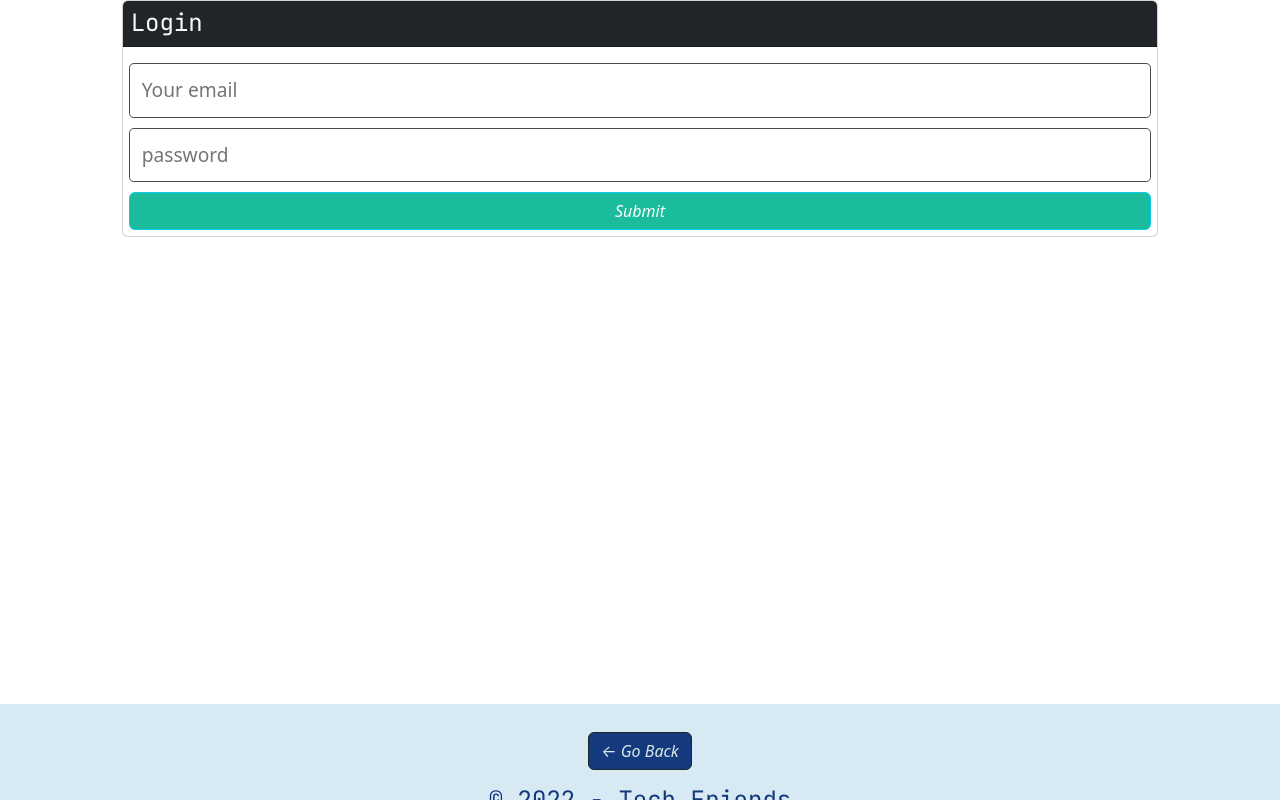
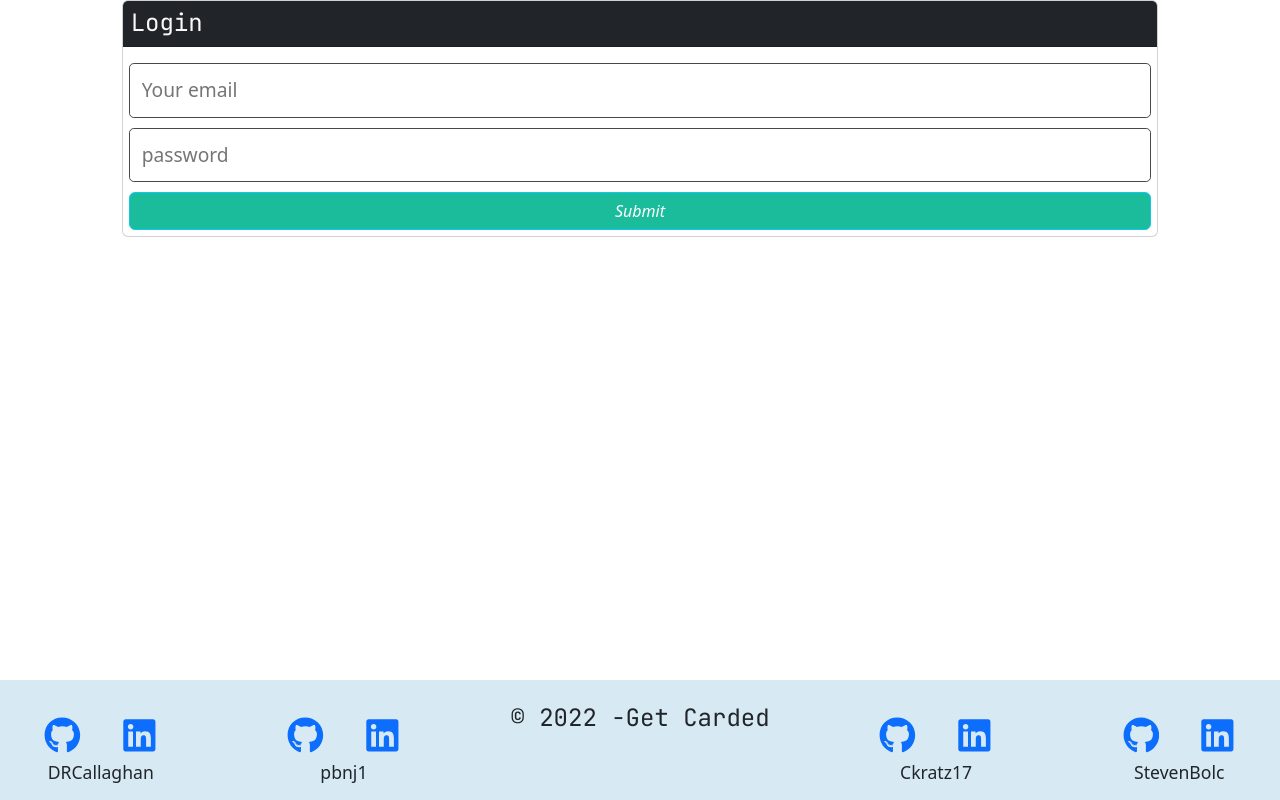
Before and after one commit to DRCallaghan/Carded, a React (Create React App) app in the folder client/: page /login in a window 1280 px wide. Built offline with nearby package versions, Linux system fonts and the light colour scheme.

Commit message:
added links to github and linkedIn to the footer

```diff
--- /dev/null
+++ b/client/src/components/Footer/footer.css
@@ -0,0 +1,16 @@
+.footer {
+    background-color: #d7eaf3;
+    border-top: solid 2px;
+    box-shadow: 0 0 10px 5px;
+    margin-top: 20px;
+
+    position: relative;
+    bottom: 0;
+
+  }
+
+
+.center{
+  align-items: center;
+  text-align: center;
+}
--- a/client/src/components/Footer/homefoot.js
+++ b/client/src/components/Footer/homefoot.js
@@ -1,15 +1,17 @@
 import React from 'react';
-import { useLocation, useNavigate } from 'react-router-dom';
+import { FaGithub, FaLinkedin } from 'react-icons/fa'
+import './footer.css'
 
 const HomeFooter = () => {
   const styles = {
     footerStyle: {
-        background: '#d7eaf3',
-        height: '12vh',
-        position: 'fixed',
-        bottom: '0'
-
-
+      bottom: '0',
+      display: 'flex',
+      justifyContent: "space-between",
+      height: '15vh',
+      fontSize: '2.87vw',
+      color: '#14397d',
+      background: '#d7eaf3',
     },
     logoStyle: {
       fontSize: '2.87vw',
@@ -17,22 +19,31 @@ const HomeFooter = () => {
     },
   };
 
-  const location = useLocation();
-  const navigate = useNavigate();
+
   return (
     <footer style={styles.footerStyle} className="w-100 mt-auto text-dark p-4">
-      <div style={styles.logoStyle} className="container text-center mb-5">
-        {location.pathname !== '/' && (
-          <button
-            className="btn btn-dark mb-3"
-            onClick={() => navigate(-1)}
-          >
-            &larr; Go Back
-          </button>
-        )}
-        <h4>&copy; {new Date().getFullYear()} - Tech Friends</h4>
+    <div className='center'>
+      <div><a href='https://github.com/DRCallaghan'><FaGithub /></a><a href='https://www.linkedin.com/in/dennis-russell-callaghan/'><FaLinkedin /></a>
+        <p>DRCallaghan</p>
       </div>
-    </footer>
+    </div>
+    <div className='center'>
+      <div><a href='https://github.com/pbnj1'><FaGithub /></a><a href='https://www.linkedin.com/in/pete-wang-SWE'><FaLinkedin /></a>
+        <p>pbnj1</p>
+      </div>
+    </div>
+      <h4>&copy; {new Date().getFullYear()} -Get Carded</h4>
+    <div className='center'>
+      <div><a href='https://github.com/Ckratz17'><FaGithub /></a><a href='https://www.linkedin.com/in/christopher-kratz-2a0714247/'><FaLinkedin /></a>
+        <p>Ckratz17</p>
+      </div>
+    </div>
+    <div className='center'>
+      <div ><a href='https://github.com/StevenBolc'><FaGithub /></a><a href='www.linkedin.com/in/StevenBolc'><FaLinkedin /></a>
+        <p>StevenBolc</p>
+      </div>
+    </div>
+  </footer>
   );
 };
 
--- a/client/src/components/Footer/index.js
+++ b/client/src/components/Footer/index.js
@@ -1,38 +1,51 @@
 import React from 'react';
 import { useLocation, useNavigate } from 'react-router-dom';
+import { FaGithub, FaLinkedin } from 'react-icons/fa'
+import "./footer.css"
 
 const Footer = () => {
   const styles = {
     footerStyle: {
+        position: 'fixed',
+        bottom: '0',
+        display: 'flex',
+        justifyContent: "space-between",
+        height: '15vh',
+        fontSize: '2.87vw',
+        color: '#14397d',
         background: '#d7eaf3',
-        height: '12vh',
-        position: 'relative',
-        bottom: '0'
-
-
+        flexWrap: 'wrap'
     },
     logoStyle: {
-      fontSize: '2.87vw',
-      color: '#14397d'
+
     },
   };
 
-  const location = useLocation();
-  const navigate = useNavigate();
   return (
     <footer style={styles.footerStyle} className="w-100 mt-auto text-dark p-4">
-      <div style={styles.logoStyle} className="container text-center mb-5">
-        {location.pathname !== '/' && (
-          <button
-            className="btn btn-dark mb-3"
-            onClick={() => navigate(-1)}
-          >
-            &larr; Go Back
-          </button>
-        )}
-        <h4>&copy; {new Date().getFullYear()} - Tech Friends</h4>
+      <div className='center'>
+        <div><a href='https://github.com/DRCallaghan'><FaGithub /></a><a href='https://www.linkedin.com/in/dennis-russell-callaghan/'><FaLinkedin /></a>
+          <p>DRCallaghan</p>
+        </div>
+      </div>
+      <div className='center'>
+        <div><a href='https://github.com/pbnj1'><FaGithub /></a><a href='https://www.linkedin.com/in/pete-wang-SWE'><FaLinkedin /></a>
+          <p>pbnj1</p>
+        </div>
+      </div>
+        <h4>&copy; {new Date().getFullYear()} -Get Carded</h4>
+      <div className='center'>
+        <div><a href='https://github.com/Ckratz17'><FaGithub /></a><a href='https://www.linkedin.com/in/christopher-kratz-2a0714247/'><FaLinkedin /></a>
+          <p>Ckratz17</p>
+        </div>
+      </div>
+      <div className='center'>
+        <div ><a href='https://github.com/StevenBolc'><FaGithub /></a><a href='www.linkedin.com/in/StevenBolc'><FaLinkedin /></a>
+          <p>StevenBolc</p>
+        </div>
       </div>
     </footer>
+
   );
 };
 
--- a/client/src/pages/Home.js
+++ b/client/src/pages/Home.js
@@ -9,7 +9,7 @@ import { QUERY_PROFILES } from "../utils/queries";
 
 import "../index.css";
 
-import Footer from "../components/Footer";
+import HomeFooter from "../components/Footer/homefoot";
 
 const Home = () => {
   const styles = {
@@ -139,7 +139,7 @@ const Home = () => {
           excepturi aliquam repellat laboriosam facere.
         </p>
       </div>
-      <Footer />
+      <HomeFooter />
     </main>
   );
 };
--- a/client/src/pages/Login.js
+++ b/client/src/pages/Login.js
@@ -2,7 +2,7 @@ import React, { useState } from 'react';
 import { useNavigate } from 'react-router-dom';
 import { useMutation } from '@apollo/client';
 import { LOGIN_USER } from '../utils/mutations';
-import HomeFooter from '../components/Footer/homefoot';
+import Footer from '../components/Footer';
 import Auth from '../utils/auth';
 
 const Login = (props) => {
@@ -88,7 +88,7 @@ const Login = (props) => {
           </div>
         </div>
       </div>
-      <HomeFooter />
+      <Footer />
     </main>
   );
 };
--- a/client/src/pages/Profile.js
+++ b/client/src/pages/Profile.js
@@ -7,7 +7,7 @@ import { QUERY_SINGLE_PROFILE, QUERY_ME } from '../utils/queries';
 import Auth from '../utils/auth';
 import CardExample from '../components/Bootstrap/card';
 import Drop from '../components/Bootstrap/dropdown';
-import HomeFooter from '../components/Footer/homefoot';
+import Footer from '../components/Footer';
 import SearchModal from '../components/Bootstrap/searchModal';
 
 const Profile = () => {
@@ -62,7 +62,7 @@ const Profile = () => {
       <div className="my-4 p-4" style={{ border: '1px dotted #1a1a1a' }}>
         <PhoneForm profileId={profile._id} />
       </div>
-      <HomeFooter />
+      <Footer />
     </div>
   );
 };
--- a/client/src/pages/Signup.js
+++ b/client/src/pages/Signup.js
@@ -1,6 +1,6 @@
 import React, { useState } from 'react';
 import { useNavigate } from 'react-router-dom';
-import HomeFooter from '../components/Footer/homefoot';
+import Footer from '../components/Footer';
 import { useMutation } from '@apollo/client';
 import { ADD_PROFILE } from '../utils/mutations';
 
@@ -116,7 +116,7 @@ const Signup = () => {
           </div>
         </div>
       </div>
-      <HomeFooter />
+      <Footer />
     </main>
   );
 };
--- a/client/src/pages/TeamPage.js
+++ b/client/src/pages/TeamPage.js
@@ -4,7 +4,7 @@ import { useQuery } from '@apollo/client';
 import { QUERY_SINGLE_PROFILE, QUERY_ME } from '../utils/queries';
 import CardExample from '../components/Bootstrap/card';
 import Drop from '../components/Bootstrap/dropdown';
-import HomeFooter from '../components/Footer/homefoot';
+import Footer from '../components/Footer/homefoot';
 import SearchModal from '../components/Bootstrap/searchModal';
 import Header from "../components/Header";
 import Auth from '../utils/auth';
@@ -47,7 +47,7 @@ const TeamPage = () => {
                 <CardExample />
             </div>
 
-            <HomeFooter />
+            <Footer />
         </div>
     );
 };
```
Also changed, not shown: 1 other file (tests, documents, lock files or other folders).
